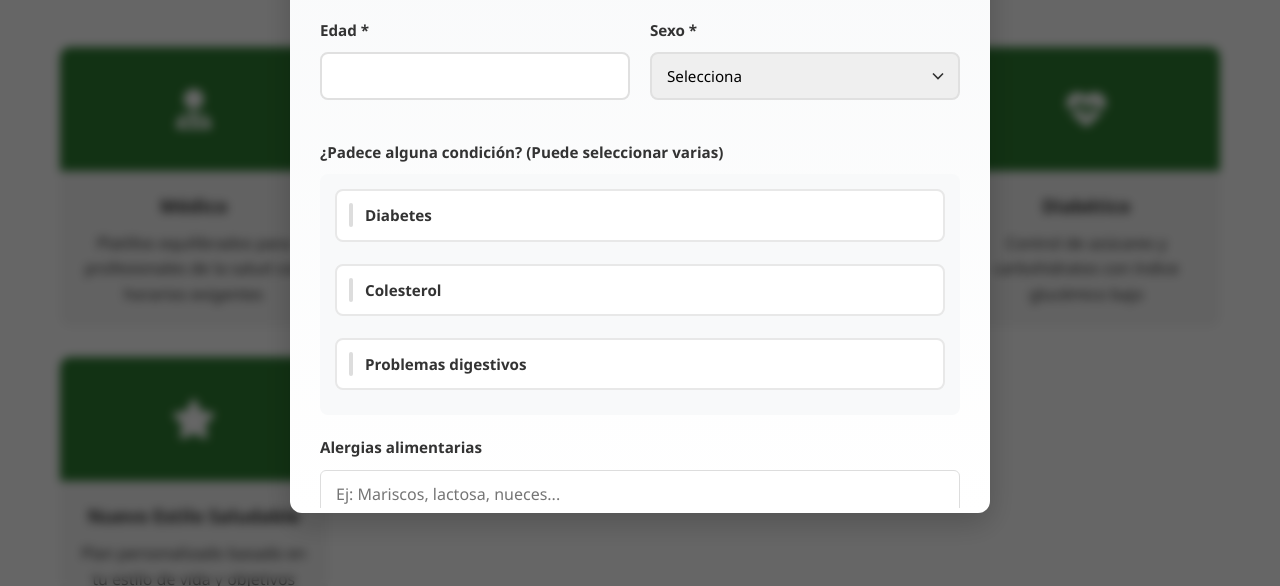
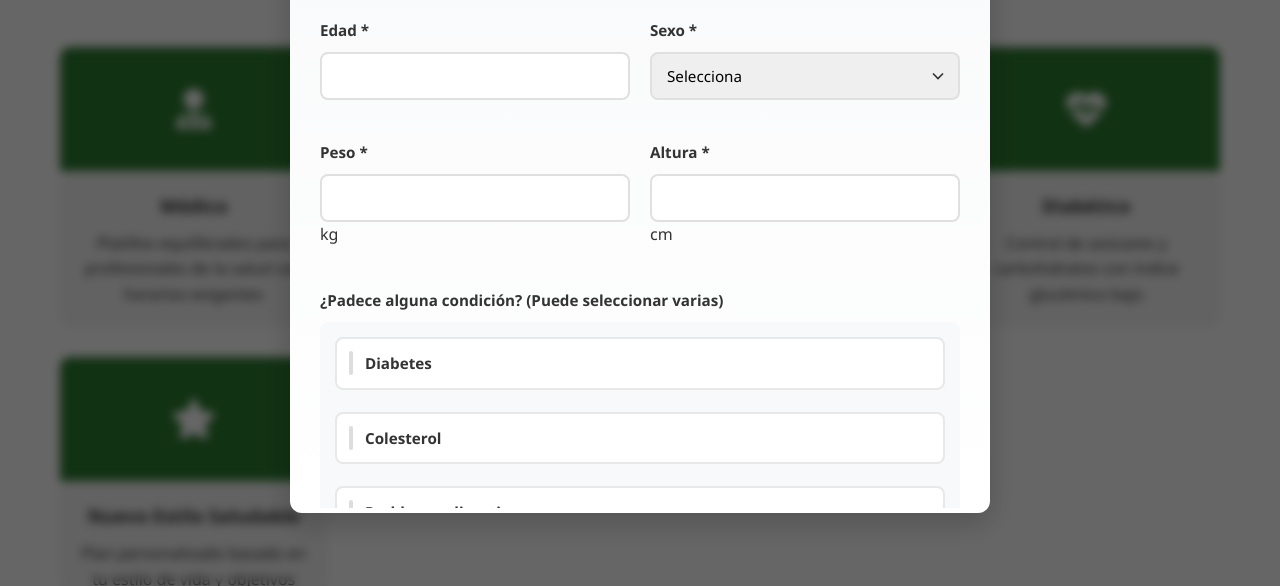
Before and after one commit to Delgado16/mealstizaje, a plain HTML site: page index.html in a window 1280 px wide. Both pictures are taken after a click on the element 193 px from the left and 856 px from the top of the page. Shown: the part 670-1256 px from the top of the page. Drawn offline with Linux system fonts and the light colour scheme.

Commit message:
Update
ajsjajdsjdjasd

```diff
--- a/index.html
+++ b/index.html
@@ -151,6 +151,25 @@
                                 <option value="otro">Otro</option>
                             </select>
                             <span class="error-message" id="sexo-error"></span>
+                        </div>
+                    </div>
+
+                    <div class="form-row">
+                        <div class="form-group">
+                            <label for="peso">Peso *</label>
+                            <div class="input-unit">
+                                <input type="number" id="peso" min="30" max="200" step="0.1" required>
+                                <span class="unit">kg</span>
+                            </div>
+                            <span class="error-message" id="peso-error"></span>
+                        </div>
+                        <div class="form-group">
+                            <label for="altura">Altura *</label>
+                            <div class="input-unit">
+                                <input type="number" id="altura" min="100" max="220" required>
+                                <span class="unit">cm</span>
+                            </div>
+                            <span class="error-message" id="altura-error"></span>
                         </div>
                     </div>
 
```
